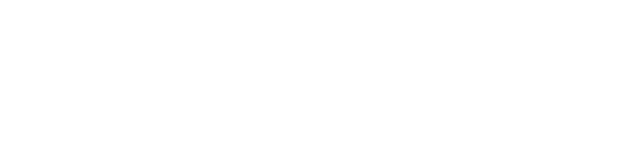
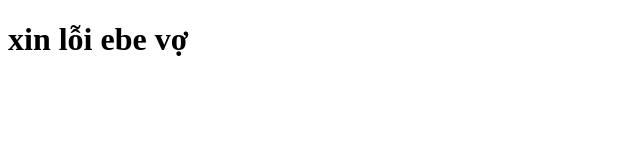
Before and after one commit to Phonggio04/duan2, a plain HTML site: page index.html in a window 1280 px wide. Shown: the whole page, without its empty margins (0-640 px from the left). Drawn offline with Linux system fonts and the light colour scheme.

Commit message:
first commit

```diff
--- a/index.html
+++ b/index.html
@@ -6,6 +6,6 @@
     <title>Document</title>
   </head>
   <body>
-    <h1b</h1>
+    <h1>xin lỗi ebe vợ</h1>
   </body>
 </html>
```
